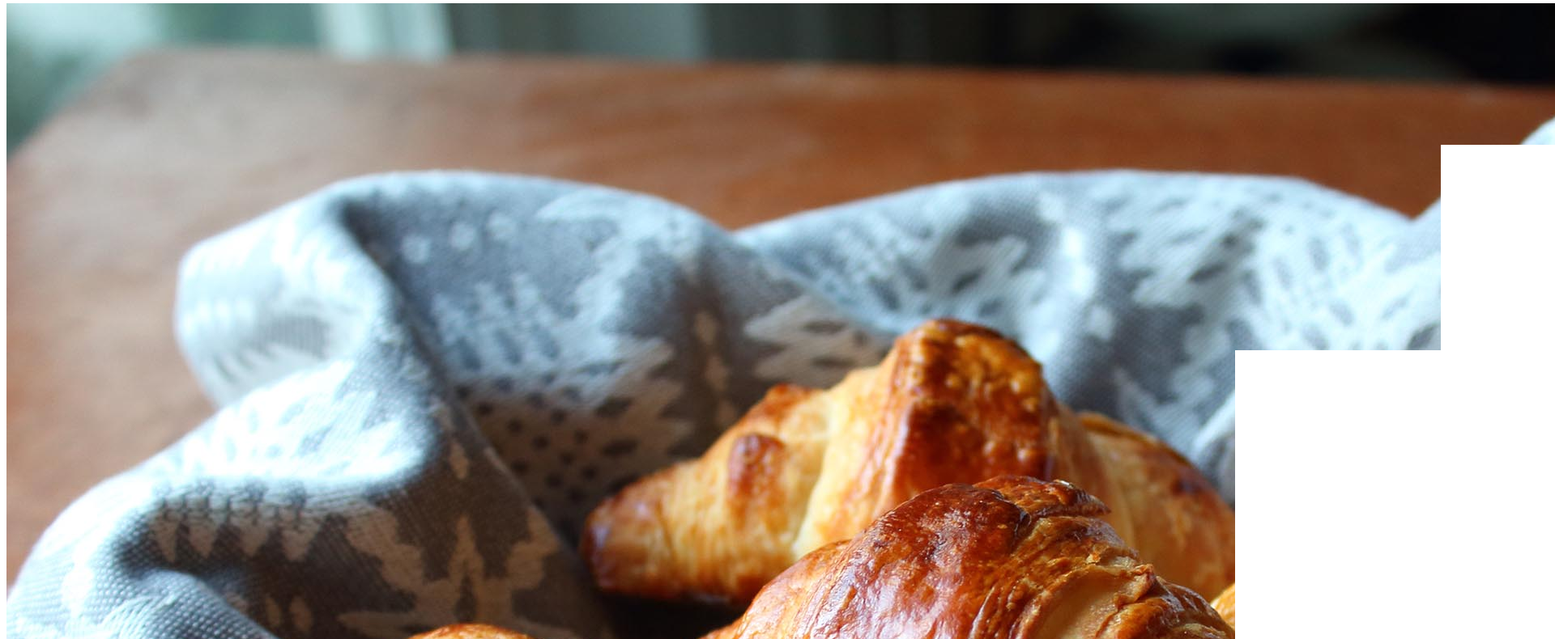
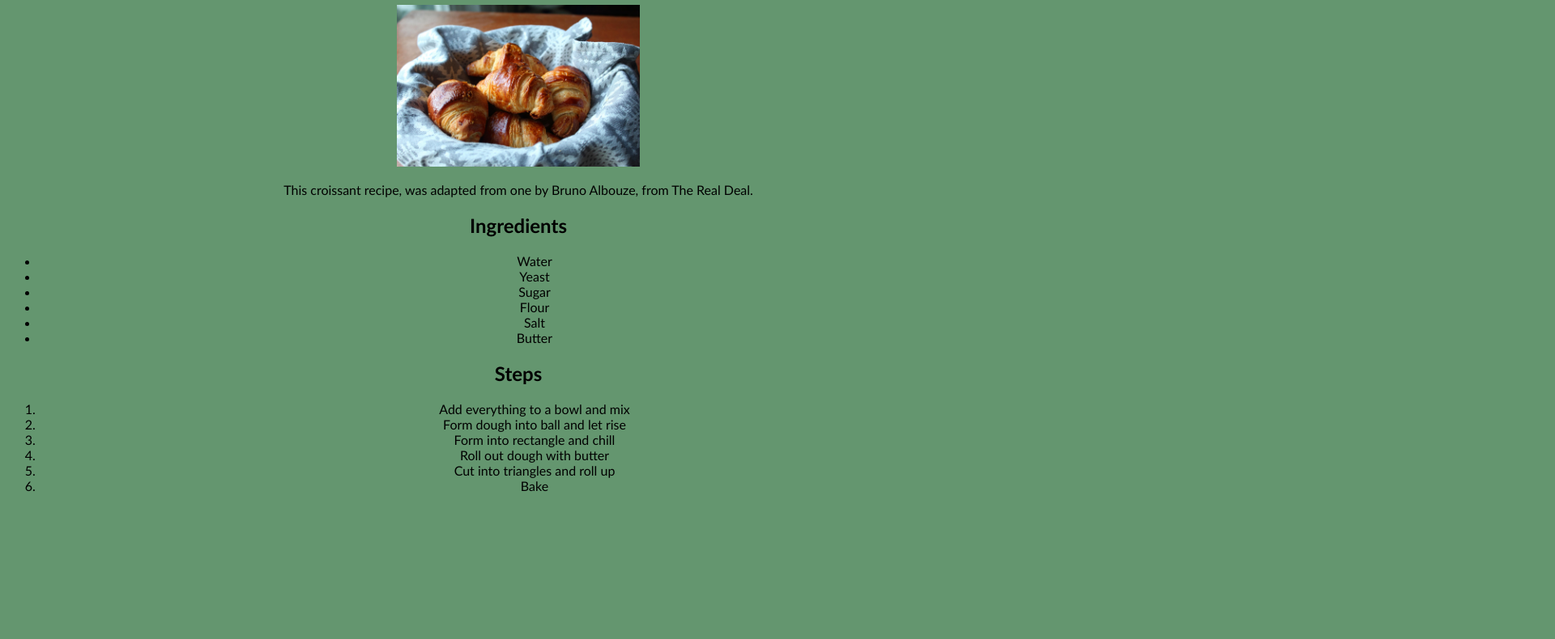
Before and after one commit to rogermarco/odin-recipes, a plain HTML site: page recipes/croissants.html in a window 1280 px wide. Shown: the part 76-866 px from the top of the page at 81% size, 1920 px wide, since content can reach past the window. After the commit the page ends 800 px from the top, so only its background shows below. Drawn offline with Linux system fonts and the light colour scheme; files that its build step writes are made by us from their sources.

Commit message:
add styles.css to each page

```diff
--- a/recipes/croissants.html
+++ b/recipes/croissants.html
@@ -5,6 +5,7 @@
     <meta http-equiv="X-UA-Compatible" content="IE=edge">
     <meta name="viewport" content="width=device-width, initial-scale=1.0">
     <title>Croissants</title>
+    <link rel="stylesheet" href="styles.css">
 </head>
 <body>
     <h1>Croissants</h1>
--- a/styles.css
+++ b/styles.css
@@ -10,3 +10,7 @@ div {
     font-size: 20px;
     line-height: 40px;
 }
+img {
+    height: auto;
+    width: 300px;
+}
```
Also changed, not shown: recipes/scones.html (+1 -0 lines), recipes/shells.html (+1 -0 lines).
